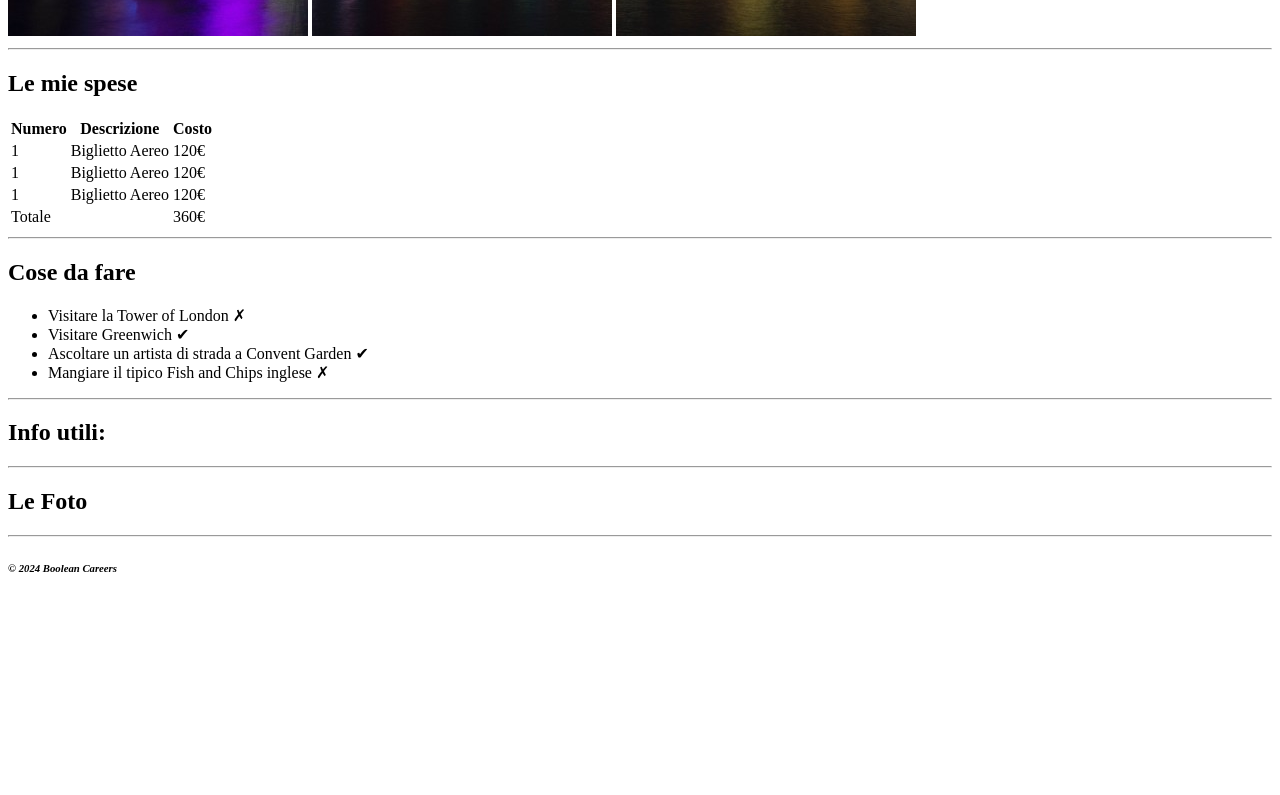
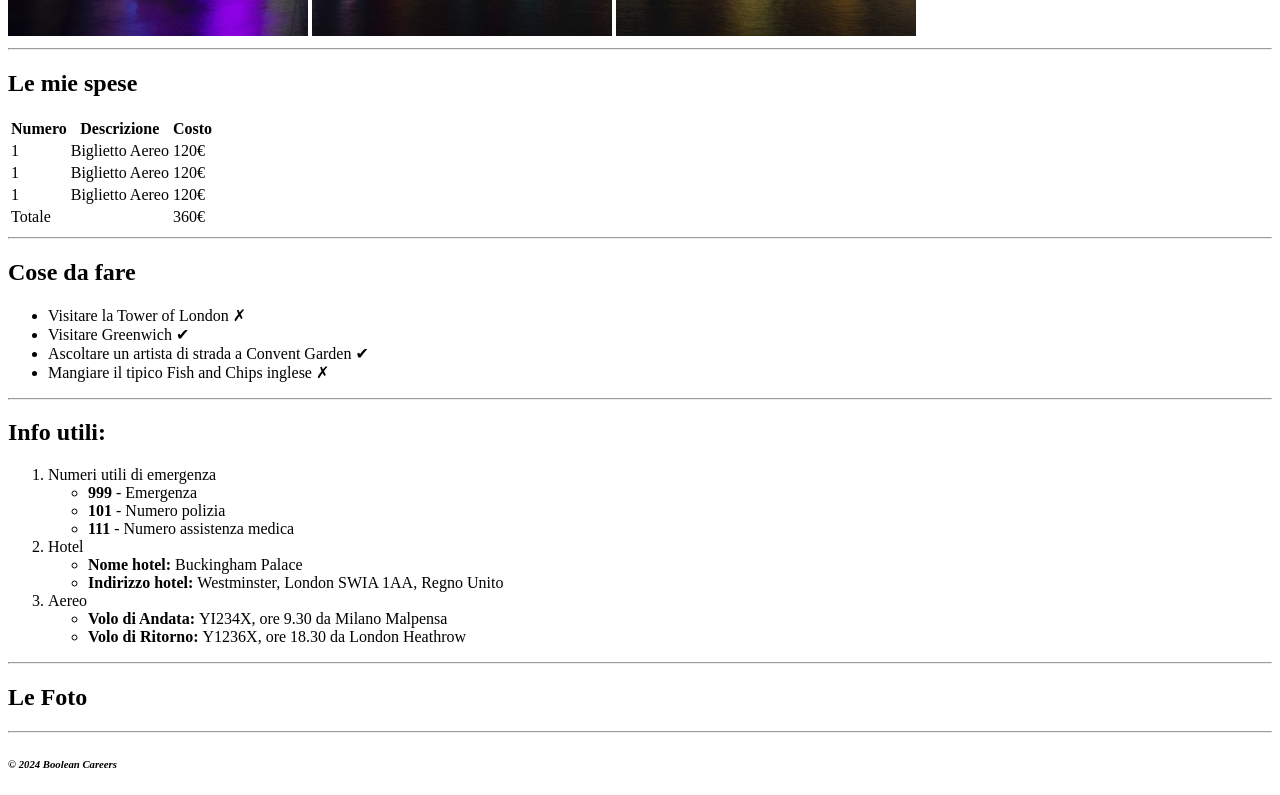
Before and after one commit to andrea-bertaglia/html-london-trip, a plain HTML site: page index.html in a window 1280 px wide. Shown: the part 644-1439 px from the top of the page. Before the commit the page ends 1243 px from the top, so only its background shows below. Drawn offline with Linux system fonts and the light colour scheme.

Commit message:
add: section "info utili"

```diff
--- a/index.html
+++ b/index.html
@@ -77,6 +77,27 @@
         <!-- Sezione informazioni -->
         <section>
             <h2>Info utili:</h2>
+            <ol>
+                <li>Numeri utili di emergenza
+                    <ul>
+                        <li><strong>999</strong> - Emergenza</li>
+                        <li><strong>101</strong> - Numero polizia</li>
+                        <li><strong>111</strong> - Numero assistenza medica</li>
+                    </ul>
+                </li>
+                <li>Hotel
+                    <ul>
+                        <li><strong>Nome hotel: </strong>Buckingham Palace</li>
+                        <li><strong>Indirizzo hotel: </strong>Westminster, London SWIA 1AA, Regno Unito</li>
+                    </ul>
+                </li>
+                <li>Aereo
+                    <ul>
+                        <li><strong>Volo di Andata: </strong>YI234X, ore 9.30 da Milano Malpensa</li>
+                        <li><strong>Volo di Ritorno: </strong>Y1236X, ore 18.30 da London Heathrow</li>
+                    </ul>
+                </li>
+            </ol>
             <hr>
         </section>
 
```
